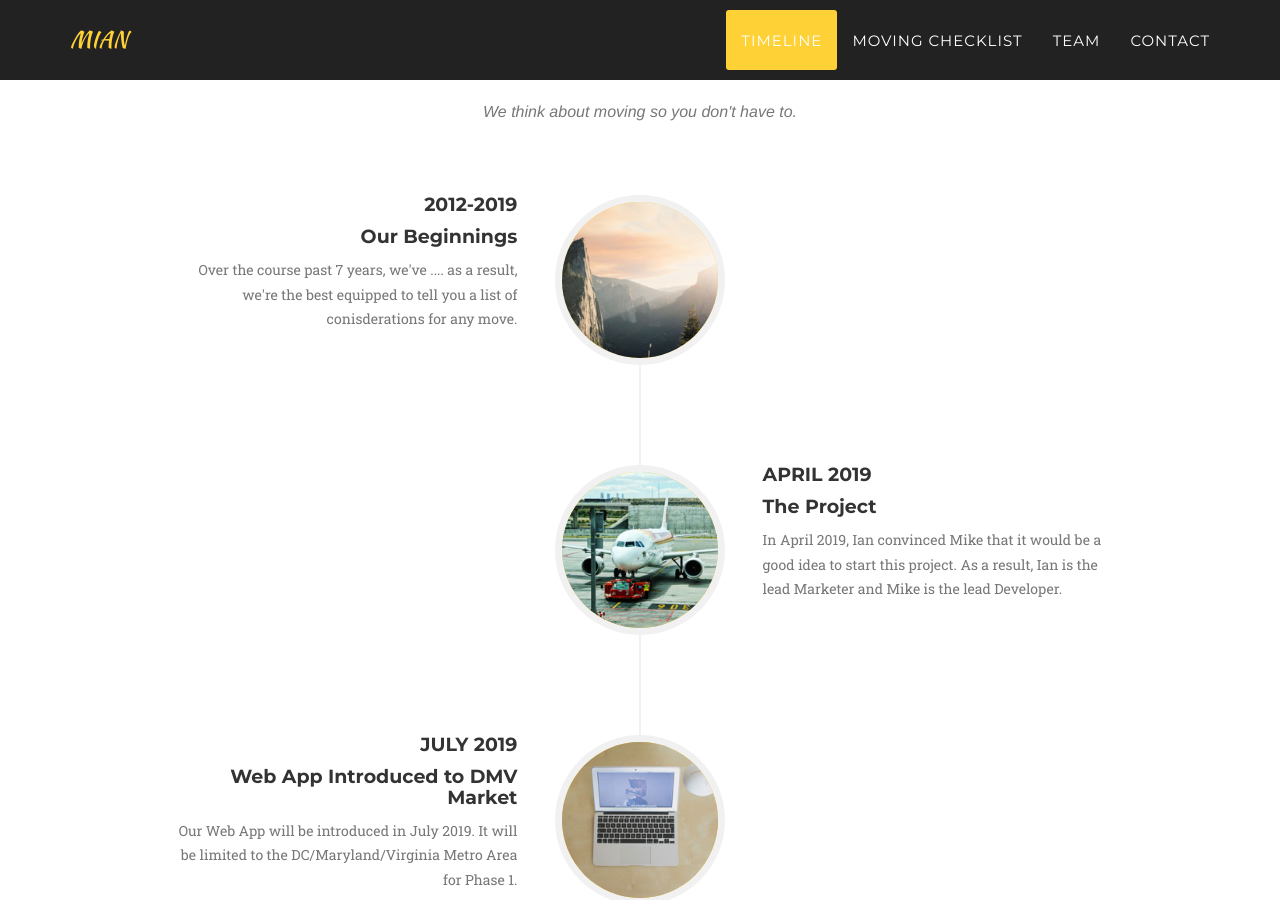
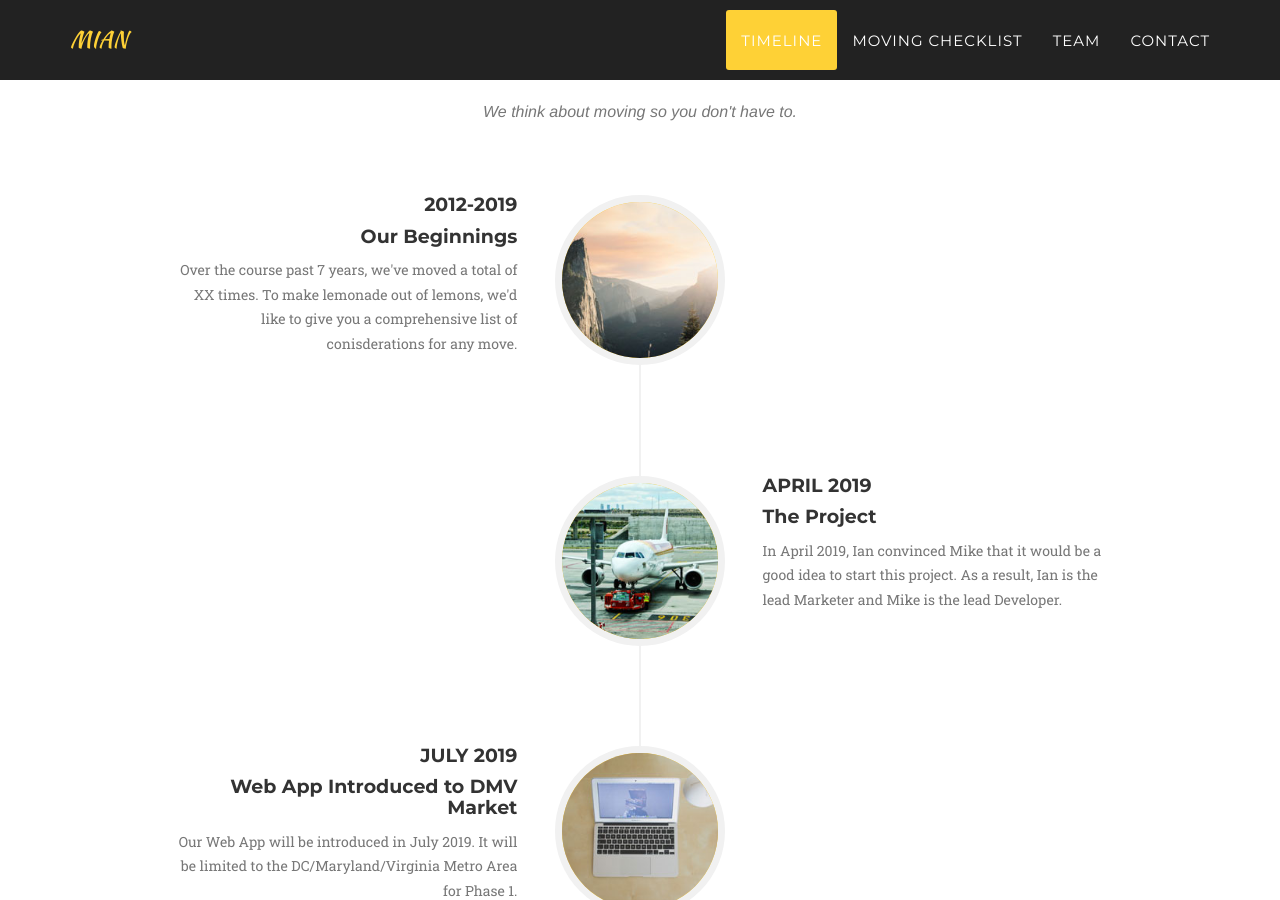
Before and after one commit to mgalbanese12/mgalbanese12.github.io, a Jekyll site: the page built from index.html, in a window 1280 px wide and 900 px high, scrolled down 870 px. Built offline with Jekyll 4.4.1, drawn with Linux system fonts in a browser that asks for light colours; some web fonts are replaced.

Commit message:
added desc to timeline

```diff
--- a/_includes/timeline.html
+++ b/_includes/timeline.html
@@ -20,7 +20,7 @@
                                     <h4 class="subheading">Our Beginnings</h4>
                                 </div>
                                 <div class="timeline-body">
-                                    <p class="text-muted">Over the course past 7 years, we've .... as a result, we're the best equipped to tell you a list of conisderations for any move.</p>
+                                  <p class="text-muted">Over the course past 7 years, we've moved a total of XX times. To make lemonade out of lemons, we'd like to give you a comprehensive list of conisderations for any move.</p>
                                 </div>
                             </div>
                         </li>
```
